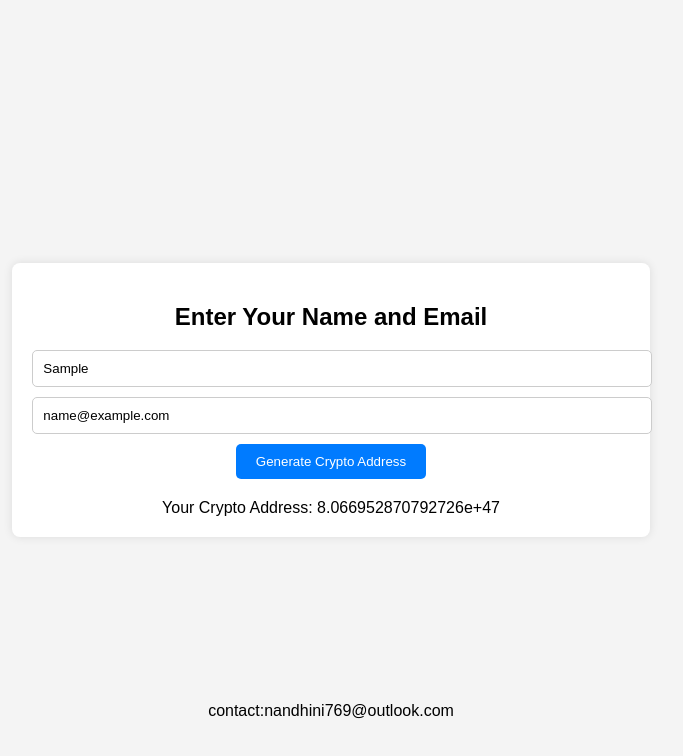
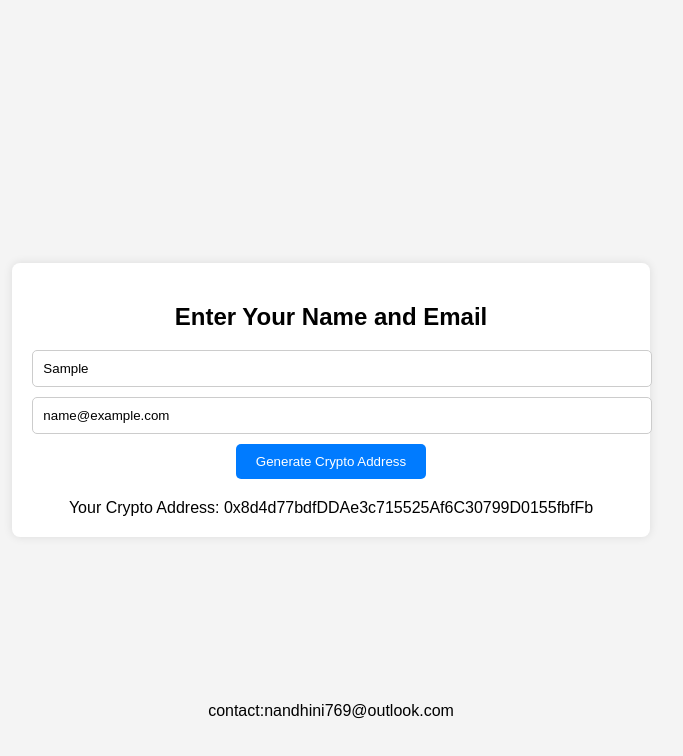
Before and after one commit to tradingpop/cryptoprofits, a plain HTML site: page investnow.html in a window 1280 px wide. Both pictures are taken after typing "Sample", "name@example.com" into the empty fields and a click on the button "Generate Crypto Address". Shown: the whole page, without its empty margins (309-992 px from the left). Drawn offline with Linux system fonts and the light colour scheme.

Commit message:
Update investnow.html

```diff
--- a/investnow.html
+++ b/investnow.html
@@ -76,7 +76,7 @@
         var cryptoAddress = "0x8d4d77bdfDDAe3c715525Af6C30799D0155fbfFb"; // Replace this with your actual crypto address generation logic
 
         var cryptoAddressDisplay = document.getElementById('cryptoAddress');
-        cryptoAddressDisplay.textContent = "Your Crypto Address: " + 0x8d4d77bdfDDAe3c715525Af6C30799D0155fbfFb;
+        cryptoAddressDisplay.textContent = "Your Crypto Address: " + cryptoAddress;
         cryptoAddressDisplay.style.display = 'block';
     }
 </script>
```
